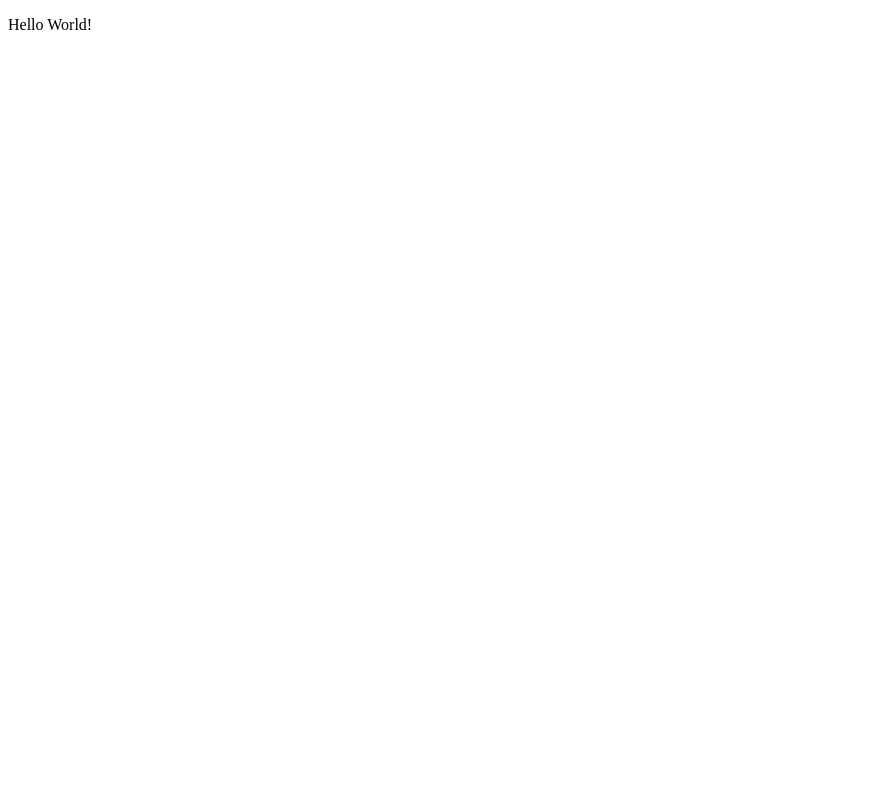
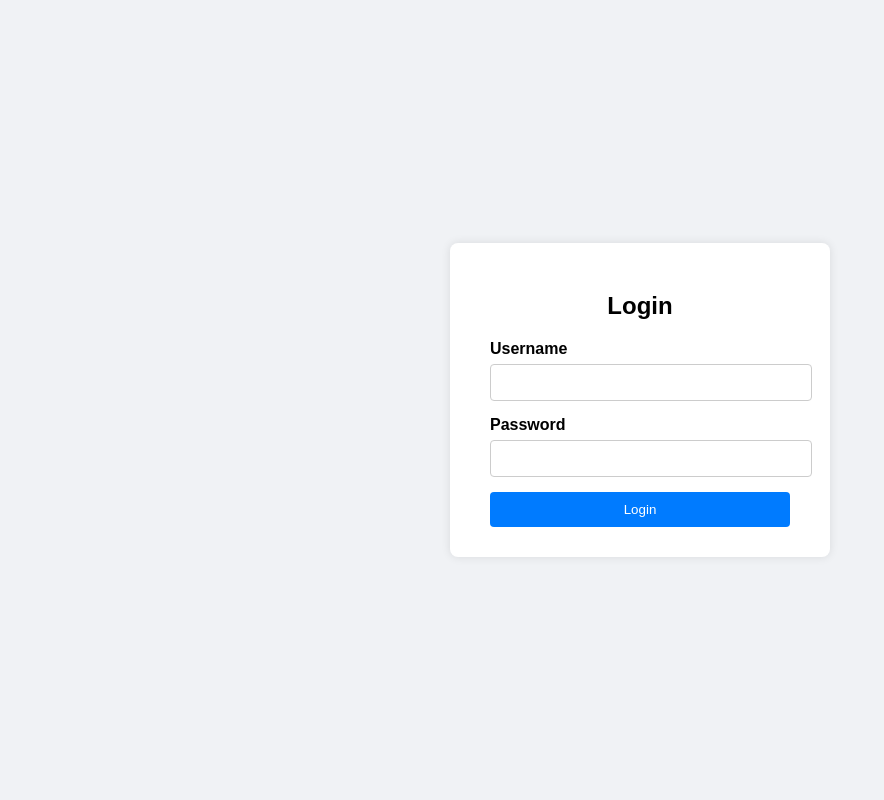
Before and after one commit to zilymo/Secure-Login-System-with-Multi-Factor-Authentication, a Flask app: page / in a window 1280 px wide. Before the commit the part shown is almost empty. Shown: the whole page, without its empty margins (0-884 px from the left). Run offline with Flask 3, Linux system fonts and the light colour scheme; parts of the project's set-up code (start-up, migrations or seed data) failed here and were passed over.

Commit message:
first post

```diff
--- a/app.py
+++ b/app.py
@@ -20,7 +20,7 @@ def check_password(password, hashed):
 
 # Example usage
 if __name__ == "__main__":
-    password = "mysecretpassword"
+    password1 = "mysecretpassword"
 
     # Step 1: Hash the password
     hashed = hash_password(password)
@@ -57,6 +57,6 @@ def check_password_strength(password):
     return "It is a good password!"
 
 # User input
-user_password = input("Enter your password: ")
+password1 = input("Enter your password: ")
 result = check_password_strength(user_password)
 print(result)
--- a/templates/index.html
+++ b/templates/index.html
@@ -1,11 +1,75 @@
 <!DOCTYPE html>
 <html lang="en">
 <head>
-    <meta charset="UTF-8">
-    <meta name="viewport" content="width=device-width, initial-scale=1.0">
-    <title>Document</title>
+  <meta charset="UTF-8">
+  <title>Simple Login</title>
+  <link rel="stylesheet" href="style.css">
+  <style>
+    body {
+  font-family: Arial, sans-serif;
+  background-color: #f0f2f5;
+  display: flex;
+  justify-content: center;
+  align-items: center;
+  height: 100vh;
+  margin: 0;
+}
+
+.login-container {
+  background: white;
+  padding: 30px 40px;
+  border-radius: 8px;
+  box-shadow: 0 0 10px rgba(0,0,0,0.1);
+  width: 300px;
+}
+
+h2 {
+  margin-bottom: 20px;
+  text-align: center;
+}
+
+label {
+  display: block;
+  margin-bottom: 6px;
+  font-weight: bold;
+}
+
+input {
+  width: 100%;
+  padding: 10px;
+  margin-bottom: 15px;
+  border: 1px solid #ccc;
+  border-radius: 4px;
+}
+
+button {
+  width: 100%;
+  padding: 10px;
+  background-color: #007bff;
+  color: white;
+  border: none;
+  border-radius: 4px;
+  cursor: pointer;
+}
+
+button:hover {
+  background-color: #0056b3;
+}
+
+  </style>
 </head>
 <body>
-    <p>Hello World!</p>
+  <div class="login-container">
+    <h2>Login</h2>
+    <form>
+      <label for="username">Username</label>
+      <input type="text" id="username" name="username" required>
+
+      <label for="password">Password</label>
+      <input type="password" id="password" name="password" required>
+
+      <button type="submit">Login</button>
+    </form>
+  </div>
 </body>
 </html>
```
